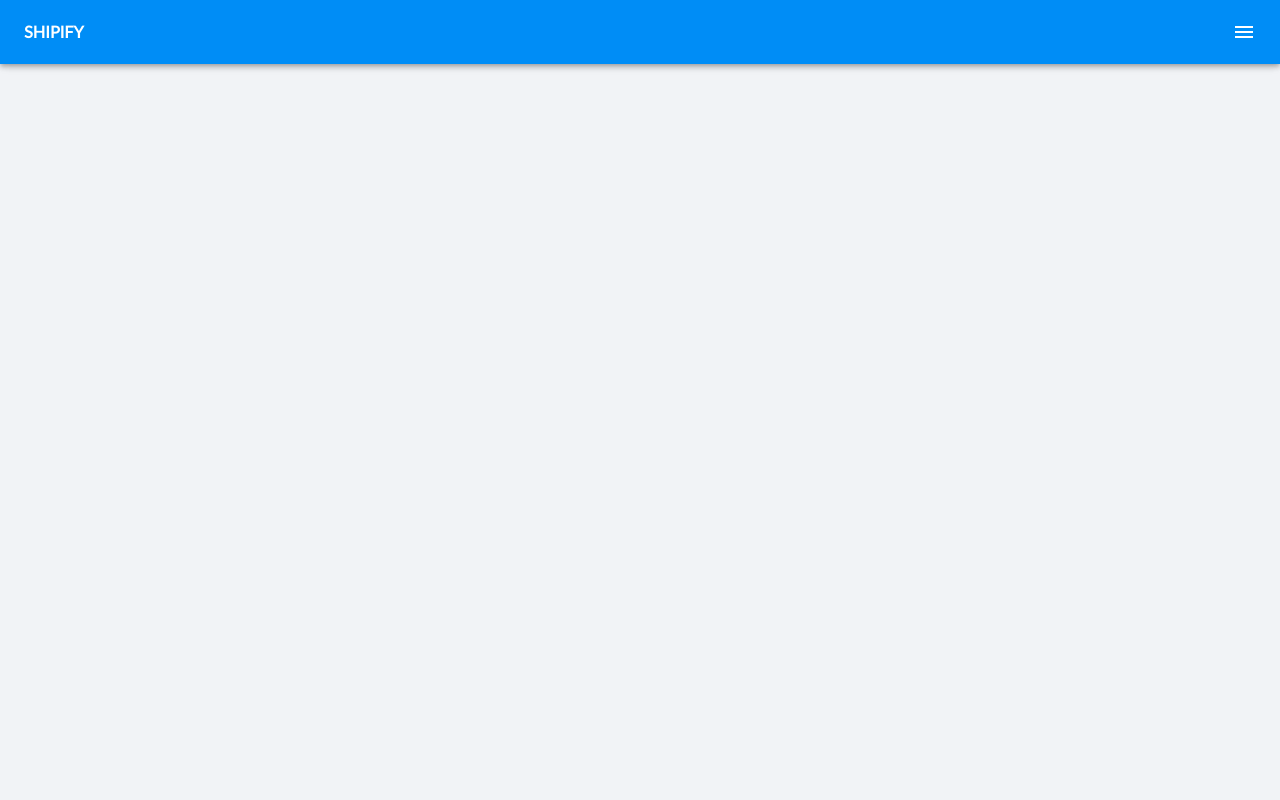
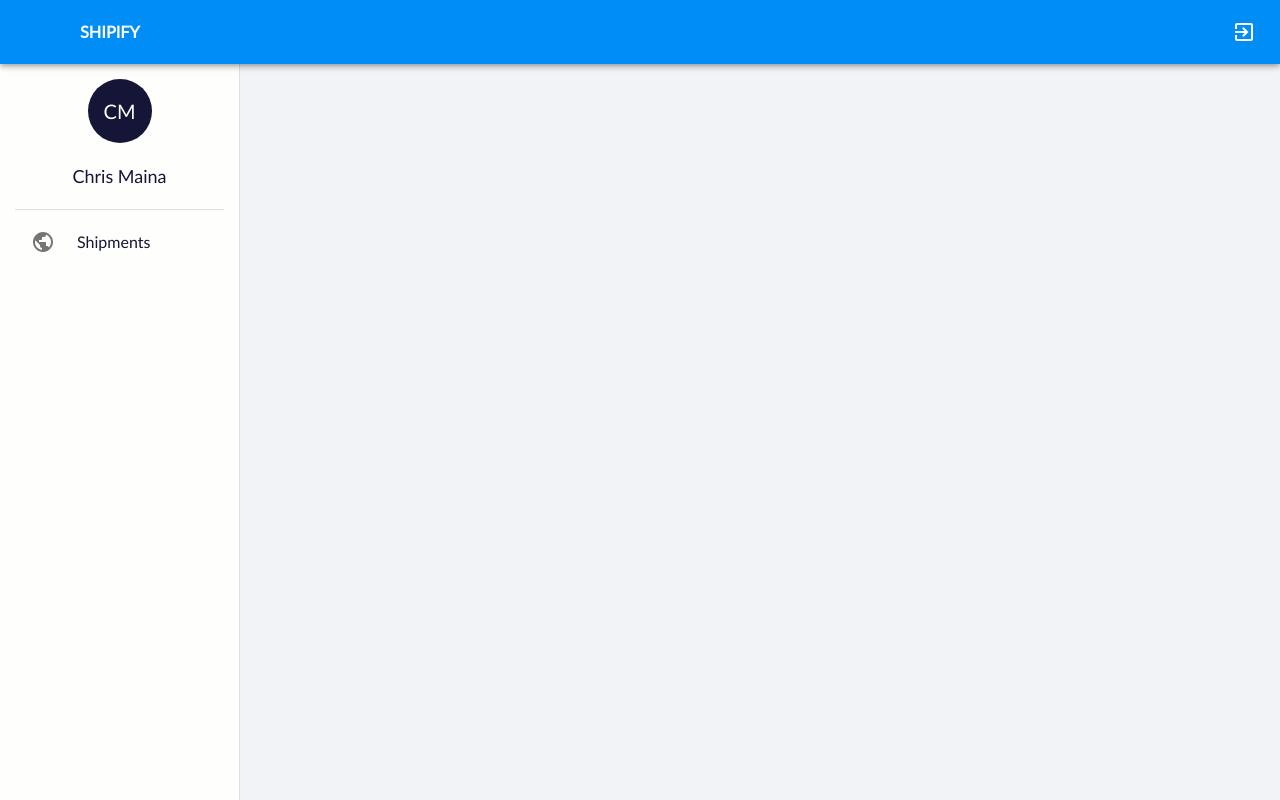
Before and after one commit to Chris-Maina/Shipify, a React (Create React App) app: page /shipments/1 in a window 1280 px wide. Built offline with nearby package versions, Linux system fonts and the light colour scheme; no server answers.

Commit message:
add small and large screen drawers

```diff
--- a/src/containers/PageContainer/Content.js
+++ b/src/containers/PageContainer/Content.js
@@ -1,13 +1,14 @@
 import React, { PureComponent } from 'react';
-import clsx from 'clsx';
 import PropTypes from 'prop-types'
 import { Link } from 'react-router-dom';
 import List from '@material-ui/core/List';
 import Drawer from '@material-ui/core/Drawer';
 import AppBar from '@material-ui/core/AppBar';
+import Hidden from '@material-ui/core/Hidden';
 import MenuIcon from '@material-ui/icons/Menu';
 import Toolbar from '@material-ui/core/Toolbar';
 import IconButton from '@material-ui/core/IconButton';
+import ExitToAppIcon from '@material-ui/icons/ExitToApp';
 import ListItemIcon from '@material-ui/core/ListItemIcon';
 import ListItemText from '@material-ui/core/ListItemText';
 import PublicIcon from '@material-ui/icons/Public';
@@ -28,6 +29,10 @@ class Content extends PureComponent {
     open: false
   }
 
+  menuClick = () => {
+    this.setState(prevState => ({ open: !prevState.open }))
+  }
+
   toggleDrawerState = bool => {
     this.setState({ open: bool });
   }
@@ -43,32 +48,43 @@ class Content extends PureComponent {
         <CssBaseline />
         <AppBar
           position="fixed"
+          className={classes.appBar}
         >
           <Toolbar>
+            <IconButton
+              edge="start"
+              color="inherit"
+              aria-label="Open drawer"
+              className={classes.menuButton}
+              onClick={this.menuClick}
+            >
+              <MenuIcon />
+            </IconButton>
             <h3 className={classes.toolBarTitle}>SHIPIFY</h3>
             <IconButton
               color="inherit"
-              aria-label="Open drawer"
-              onClick={() => this.toggleDrawerState(true)}
+              aria-label="logout"
+              // onClick={() => this.toggleDrawerState(true)}
               edge="end"
             >
-              <MenuIcon />
+              <ExitToAppIcon />
             </IconButton>
           </Toolbar>
         </AppBar>
+
+        {/* Smaller screen drawer */}
+        <Hidden smUp implementation="css">
           <Drawer
-          className={clsx(classes.drawer, {
-            [classes.drawerOpen]: open,
-            [classes.drawerClose]: !open
-          })}
+            className={classes.drawer}
             classes={{
-            paper: clsx({
-              [classes.drawerOpen]: open,
-              [classes.drawerClose]: !open,
-            }),
+              paper: classes.drawerPaper,
             }}
+            variant="temporary"
             open={open}
             onClose={() => this.toggleDrawerState(false)}
+            ModalProps={{
+              keepMounted: true, // Better open performance on mobile.
+            }}
           >
             <div className={classes.drawerContainer}>
               <Toolbar className={classes.toolbar}>
@@ -86,6 +102,36 @@ class Content extends PureComponent {
               </List>
             </div>
           </Drawer>
+        </Hidden>
+
+        {/* Large screen drawer */}
+        <Hidden xsDown implementation="css">
+          <Drawer
+            className={classes.drawer}
+            classes={{
+              paper: classes.drawerPaper,
+            }}
+            open={open}
+            variant="permanent"
+          >
+            <Toolbar />
+            <div className={classes.drawerContainer}>
+              <Toolbar className={classes.toolbar}>
+                <Avatar className={classes.avartar}>CM</Avatar>
+                <h4 className={classes.userName}>Chris Maina</h4>
+              </Toolbar>
+              <Divider />
+              <List>
+                <ListItem>
+                  <Link className={classes.listItem} to='/shipments' >
+                    <ListItemIcon className={classes.listItemIcon}><PublicIcon /></ListItemIcon>
+                    <ListItemText classes={{ primary: classes.listItemText }} primary="Shipments" />
+                  </Link>
+                </ListItem>
+              </List>
+            </div>
+          </Drawer>
+        </Hidden>
         <main className={classes.content}>
           <div className={classes.toolbar} />
           <div className={classes.pageContent}>{this.props.children}</div>
--- a/src/containers/PageContainer/styles/index.js
+++ b/src/containers/PageContainer/styles/index.js
@@ -7,31 +7,32 @@ const styles = theme => ({
   },
   toolBarTitle: {
     flexGrow: 1,
+    [theme.breakpoints.up('sm')]: {
+      marginLeft: theme.spacing(7),
+    },
+  },
+  appBar: {
+    zIndex: theme.zIndex.drawer + 1,
+  },
+  menuButton: {
+    marginRight: theme.spacing(2),
+    [theme.breakpoints.up('sm')]: {
+      display: 'none',
+    },
   },
   drawer: {
+    [theme.breakpoints.up('sm')]: {
+      width: drawerWidth,
+      flexShrink: 0,
+      whiteSpace: 'nowrap',
+    },
+  },
+  drawerPaper: {
     width: drawerWidth,
-    flexShrink: 0,
-    whiteSpace: 'nowrap',
-  },
-  drawerOpen: {
-    width: drawerWidth,
-    zIndex: theme.zIndex.appBar + 1,
-    transition: theme.transitions.create('width', {
-      easing: theme.transitions.easing.sharp,
-      duration: theme.transitions.duration.enteringScreen,
-    }),
-  },
-  drawerClose: {
-    transition: theme.transitions.create('width', {
-      easing: theme.transitions.easing.sharp,
-      duration: theme.transitions.duration.leavingScreen,
-    }),
-    overflowX: 'hidden',
-    width: 0,
   },
   drawerContainer: {
     overflow: 'auto',
-    padding: '24px',
+    padding: '15px',
   },
   toolbar: {
     flexDirection: 'column',
```
Lines whose indentation alone changed are shown as unchanged.
